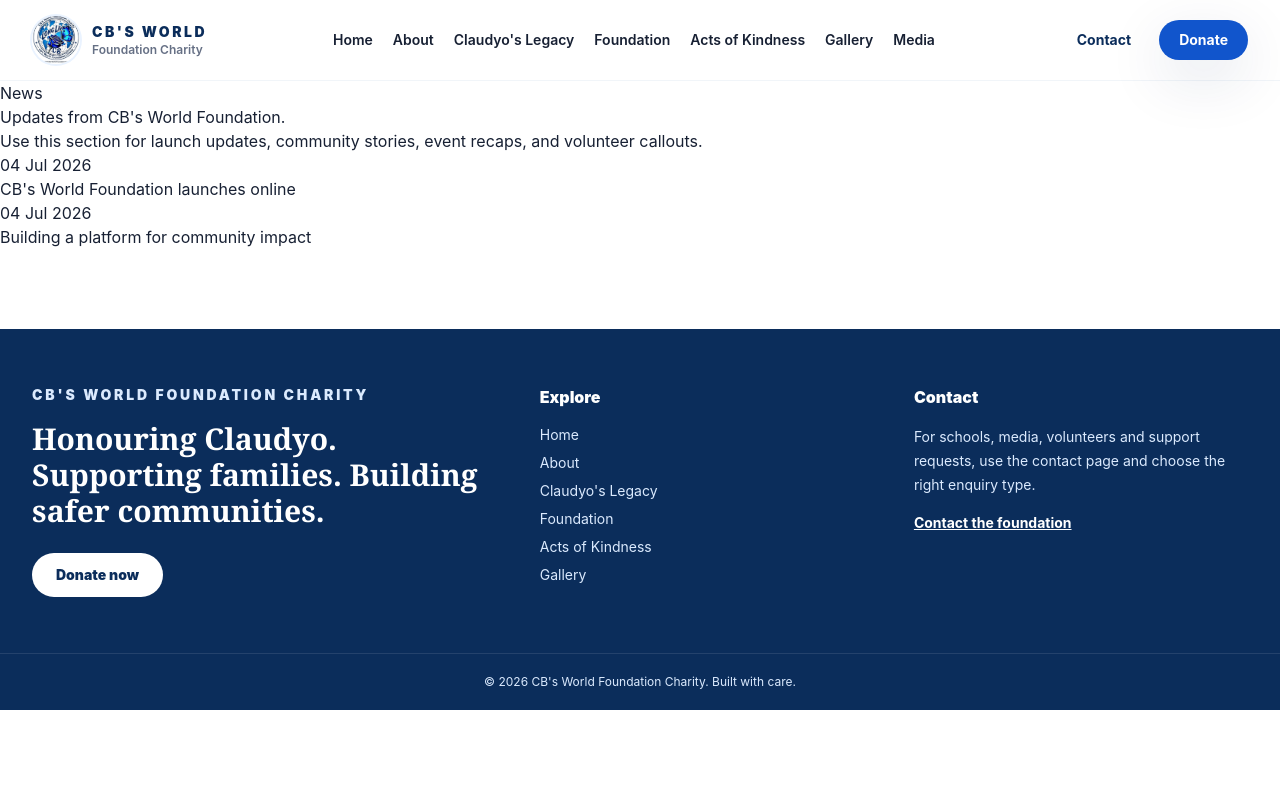
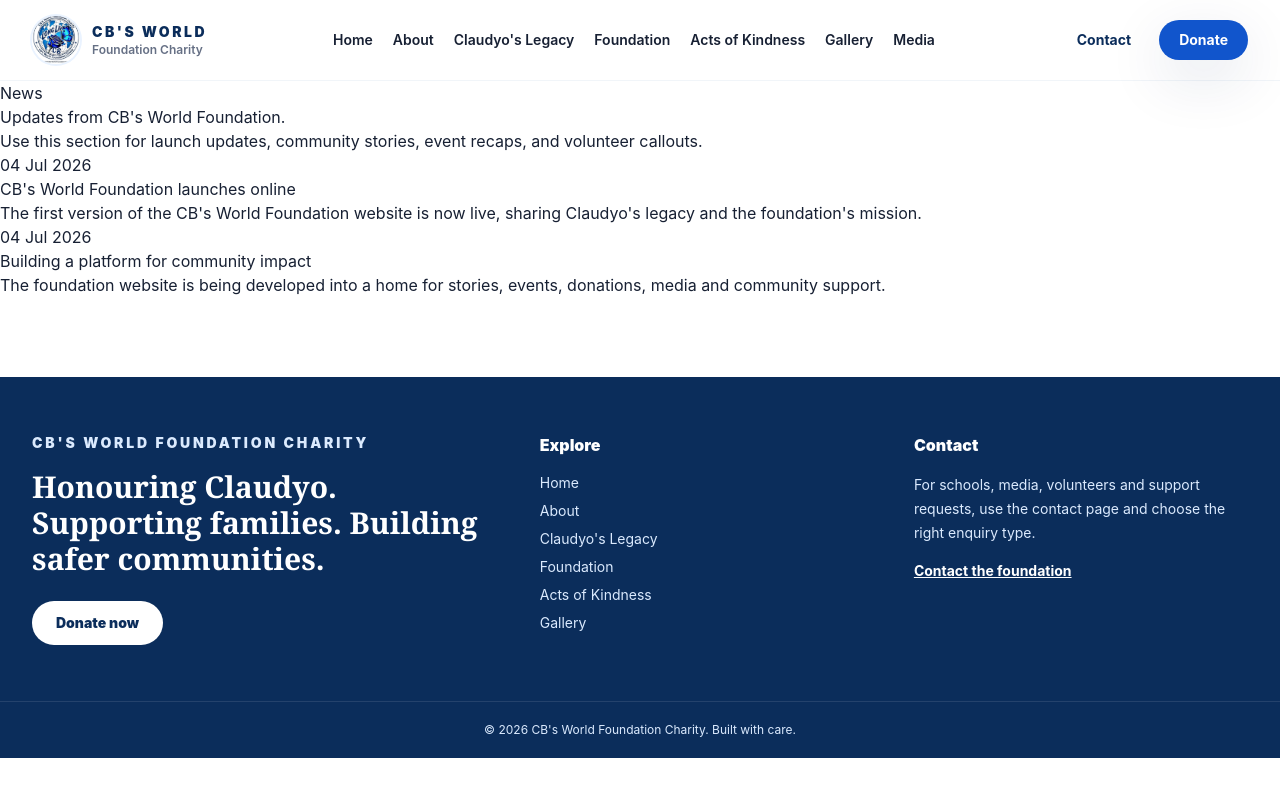
Before and after one commit to nephiliim/cb-world-foundation, a Next.js app: page /news in a window 1280 px wide. Shown: the top 796 px of the page. Built offline with nearby package versions, Linux system fonts and the light colour scheme.

Commit message:
Fix news post data shape

```diff
--- a/data/site.ts
+++ b/data/site.ts
@@ -79,17 +79,24 @@ export const programs = foundationWork.map((item) => ({
   image: '/hero/cb-forever-blue.jpg'
 }));
 
+
 export const newsPosts = [
   {
+    slug: "cb-world-foundation-launches-online",
     title: "CB's World Foundation launches online",
     date: "2026-07-04",
+    excerpt:
+      "The first version of the CB's World Foundation website is now live, sharing Claudyo's legacy and the foundation's mission.",
     summary:
       "The first version of the CB's World Foundation website is now live, sharing Claudyo's legacy and the foundation's mission.",
     image: "/hero/cb-main-portrait.jpg",
   },
   {
+    slug: "building-a-platform-for-community-impact",
     title: "Building a platform for community impact",
     date: "2026-07-04",
+    excerpt:
+      "The foundation website is being developed into a home for stories, events, donations, media and community support.",
     summary:
       "The foundation website is being developed into a home for stories, events, donations, media and community support.",
     image: "/hero/cb-forever-blue.jpg",
```
